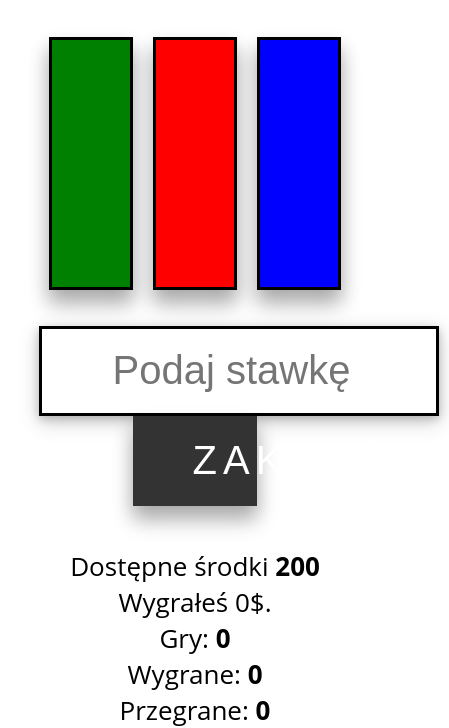
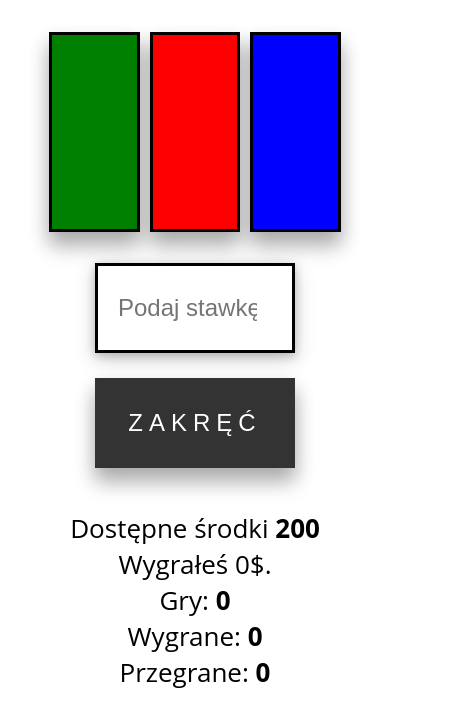
Before and after one commit to lilivin/lilivin.github.io, a plain HTML site: page index.html in a window 390 px wide. Shown: the part 131-859 px from the top of the page, 449 px wide, since content can reach past the window. Drawn offline with Linux system fonts and the light colour scheme.

Commit message:
Add files via upload

```diff
--- a/index.html
+++ b/index.html
@@ -23,7 +23,7 @@
 
     <section class="play">
       <input class="bid" type="number" placeholder="Podaj stawkę" id="bid">
-      <button class="btnStart" id="start">Zakręć!</button>
+      <button class="btnStart" id="start">Zakręć</button>
     </section>
 
     <section class="score">
--- a/style.css
+++ b/style.css
@@ -83,3 +83,31 @@ border: 3px solid black;
 .color {
     box-shadow: 0 9px 18px 0 rgba(0, 0, 0, 0.2), 0 16px 20px 0 rgba(0, 0, 0, 0.19);
 }
+
+@media only screen and (max-width: 600px) {
+    .play .bid {
+        width: 200px;
+        font-size: 24px;
+        display: block;
+        margin: 3vh auto;
+    }
+
+    .play button {
+        display: block;
+        margin: 0 auto;
+        width: 200px;
+        font-size: 24px;
+        text-align: center;
+        padding: 0;
+    }
+
+    .game {
+        margin: 5px;
+    }
+
+    .game div {
+        height: 200px;
+        margin: 5px;
+    }
+
+}
```
